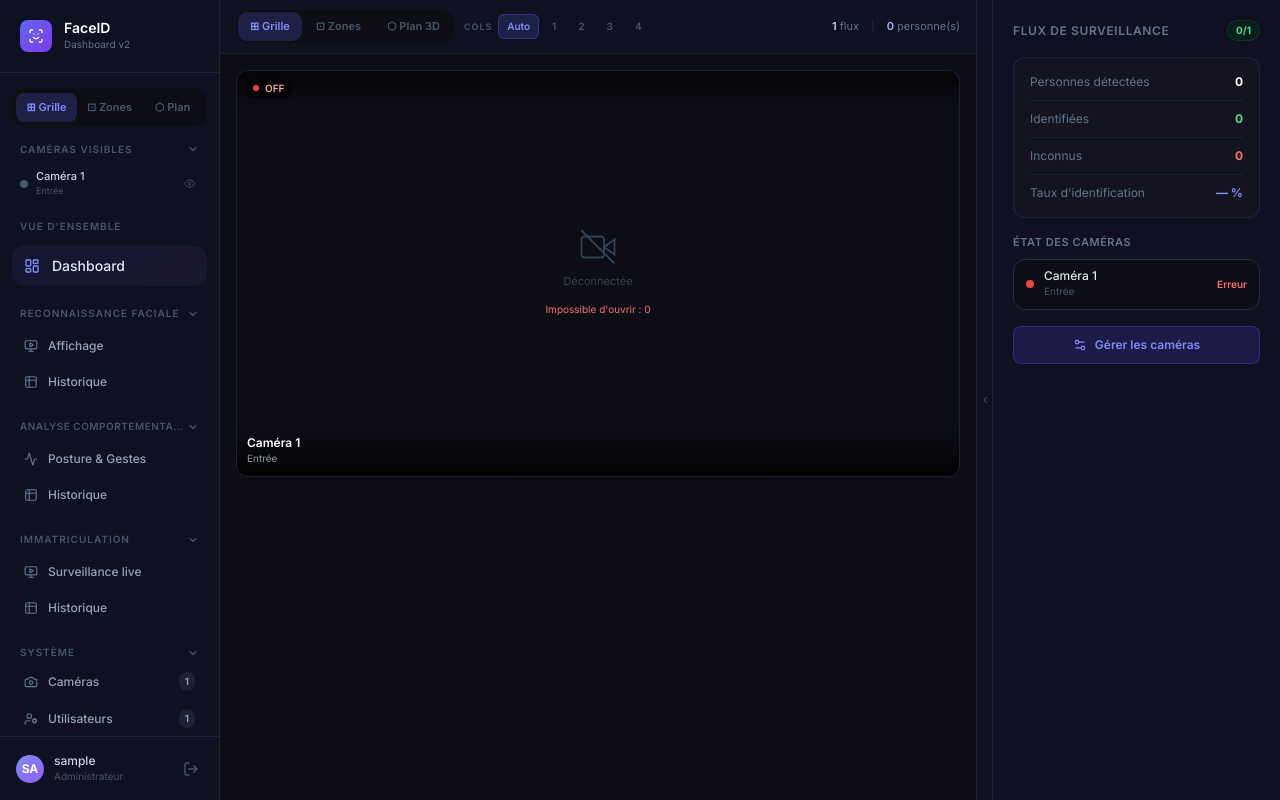
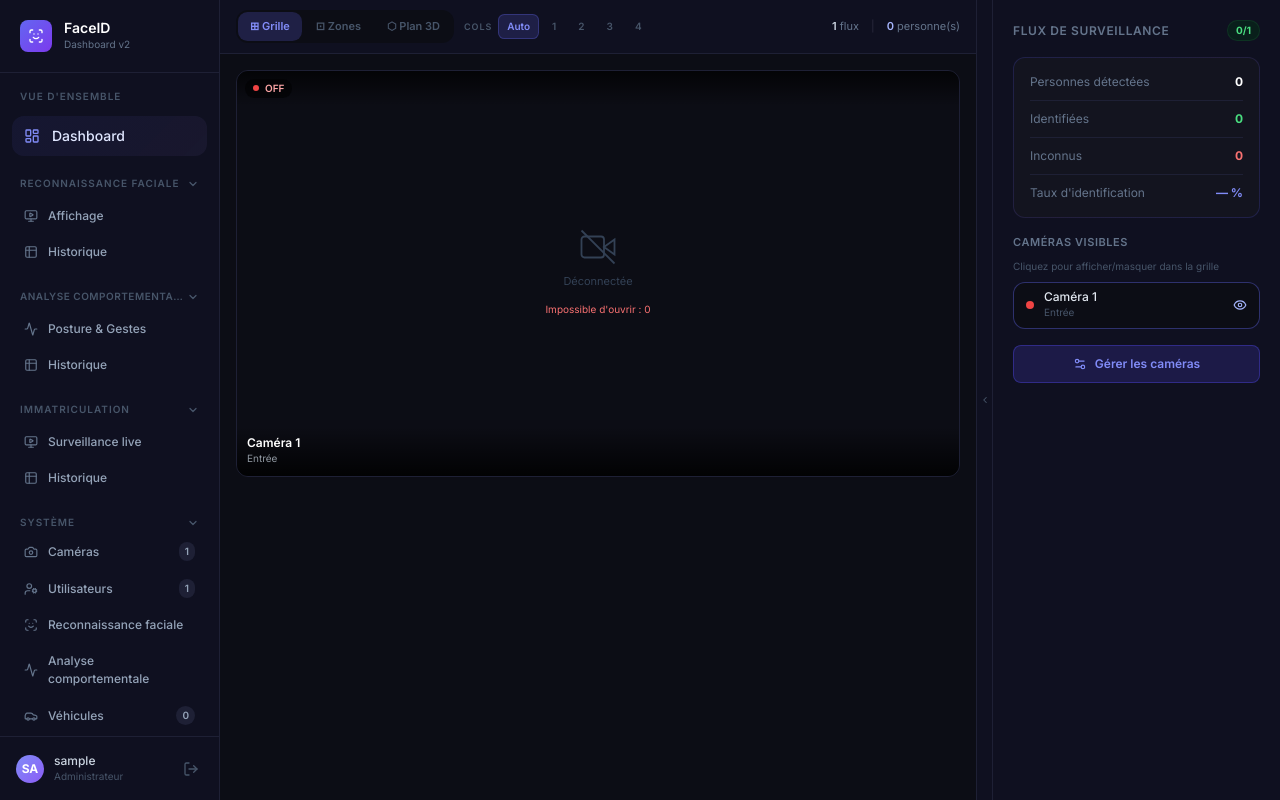
Before and after one commit to marouane1980/reconnaissance-faciale, a Flask app: page / in a window 1280 px wide. Run offline with Flask 3, Linux system fonts and the light colour scheme; the visitor is signed in with stand-in values (Sample User, id 1); data that the repository does not hold is empty; some libraries are stand-ins or nearby versions.

Commit message:
ui: nettoyage sidebar + caméras visibles + flux plaques sans visages
- Suppression du switcher Grille/Zones/Plan et de la liste 'Caméras visibles' dans la sidebar gauche
- Panneau droit du dashboard renommé 'Caméras visibles' : clic = toggle visibilité dans la grille (icône oeil ouvert/fermé)
- /video_feed accepte ?mode=plates : annotations plaques uniquement, pas de boîtes/visages, libellé 'Plaques connues / Inconnues'
- Surveillance live (immatriculation) utilise mode=plates pour Grille, Zones et Plan

```diff
--- a/app.py
+++ b/app.py
@@ -178,7 +178,8 @@ def _annotate(frame, results, beh_results=None, plate_results=None):
     return frame
 
 
-def _generate(cam_id):
+def _generate(cam_id, mode='full'):
+    """mode='full' (visages+plaques+comportement) ou 'plates' (plaques uniquement)."""
     cam = _cam_mgr.get(cam_id, safe=True) or {}
     cam_label = cam.get('label', cam_id)
     while True:
@@ -186,9 +187,18 @@ def _generate(cam_id):
         if frame is None:
             time.sleep(0.033)
             continue
-        results = _cam_mgr.get_results(cam_id)
         plate_results = plate_recognizer.get_results_for_camera(cam_label)
-        _annotate(frame, results, behavior.get_results(), plate_results)
+        if mode == 'plates':
+            _annotate_plates(frame, plate_results)
+            n_known   = sum(1 for r in (plate_results or []) if vehicle_manager.get_vehicle(r.get('plate', '')))
+            n_unknown = len(plate_results or []) - n_known
+            label = "Plaques connues: {}  Inconnues: {}".format(n_known, n_unknown)
+            (lw, lh), _ = cv2.getTextSize(label, cv2.FONT_HERSHEY_SIMPLEX, 0.6, 2)
+            cv2.rectangle(frame, (8, 8), (lw + 18, lh + 18), (20, 20, 20), cv2.FILLED)
+            cv2.putText(frame, label, (13, lh + 12), cv2.FONT_HERSHEY_SIMPLEX, 0.6, (220, 220, 220), 2)
+        else:
+            results = _cam_mgr.get_results(cam_id)
+            _annotate(frame, results, behavior.get_results(), plate_results)
         ok, buf = cv2.imencode('.jpg', frame, [cv2.IMWRITE_JPEG_QUALITY, 78])
         if ok:
             yield (b'--frame\r\nContent-Type: image/jpeg\r\n\r\n' + buf.tobytes() + b'\r\n')
@@ -289,7 +299,10 @@ def index():
 @login_required
 def video_feed():
     cam_id = request.args.get('cam_id') or _cam_mgr.first_id()
-    return Response(_generate(cam_id), mimetype='multipart/x-mixed-replace; boundary=frame')
+    mode   = request.args.get('mode', 'full')
+    if mode not in ('full', 'plates'):
+        mode = 'full'
+    return Response(_generate(cam_id, mode), mimetype='multipart/x-mixed-replace; boundary=frame')
 
 @app.route('/capture_profile', methods=['POST'])
 @login_required
--- a/templates/index.html
+++ b/templates/index.html
@@ -197,27 +197,6 @@
 
     <!-- Nav -->
     <nav class="flex-1 px-3 py-4 flex flex-col gap-1 overflow-y-auto">
-
-      <!-- Vue mode switcher (dashboard only) -->
-      <div class="flex gap-0.5 bg-[#0c0d15] rounded-xl p-1 mb-3 flex-shrink-0">
-        <button onclick="setViewMode('grid')" id="sb-vm-grid" title="Grille caméras"
-          class="vm-btn active flex-1 text-[11px] font-semibold py-1.5 rounded-lg">⊞ Grille</button>
-        <button onclick="setViewMode('zone')" id="sb-vm-zone" title="Vue par zone"
-          class="vm-btn flex-1 text-[11px] font-semibold py-1.5 rounded-lg">⊡ Zones</button>
-        <button onclick="setViewMode('plan')" id="sb-vm-plan" title="Plan 3D"
-          class="vm-btn flex-1 text-[11px] font-semibold py-1.5 rounded-lg">⬡ Plan</button>
-      </div>
-
-      <!-- Caméras visibles -->
-      <button onclick="toggleSec('camvis')" class="flex items-center justify-between w-full px-2 mb-1 group">
-        <p class="text-[10px] font-semibold text-slate-600 uppercase tracking-widest group-hover:text-slate-400 transition-colors">Caméras visibles</p>
-        <svg id="arr-camvis" xmlns="http://www.w3.org/2000/svg" width="12" height="12" viewBox="0 0 24 24" fill="none" stroke="currentColor" stroke-width="2.5" stroke-linecap="round" stroke-linejoin="round" class="text-slate-600 transition-transform duration-200 flex-shrink-0"><polyline points="6 9 12 15 18 9"/></svg>
-      </button>
-      <div id="sec-camvis" class="flex flex-col gap-0.5 mb-3">
-        <div id="camVisList">
-          <p class="text-[10px] text-slate-600 italic px-2">Chargement...</p>
-        </div>
-      </div>
 
       <!-- Vue d'ensemble (fixe) -->
       <p class="text-[10px] font-semibold text-slate-600 uppercase tracking-widest px-2 mb-2">Vue d'ensemble</p>
@@ -810,7 +789,8 @@
 
           <!-- Per-camera status -->
           <div>
-            <p class="text-[11px] text-slate-500 font-semibold uppercase tracking-wider mb-2">État des caméras</p>
+            <p class="text-[11px] text-slate-500 font-semibold uppercase tracking-wider mb-2">Caméras visibles</p>
+            <p class="text-[10px] text-slate-600 mb-2">Cliquez pour afficher/masquer dans la grille</p>
             <div id="dashCamList" class="flex flex-col gap-2">
               <p class="text-[11px] text-slate-600 italic">Chargement...</p>
             </div>
@@ -3480,23 +3460,31 @@
       _dashCamData.forEach(function(c) {
         var isVis  = _visibleCams.has(c.id);
         var dot    = c.connected ? 'bg-green-400 live-dot' : 'bg-red-500';
-        var stCls  = c.connected ? 'text-green-400' : 'text-red-400';
-        var stTxt  = c.connected ? 'Connectée' : (c.error ? 'Erreur' : 'Arrêtée');
         var rooms  = (c.rooms||[]).slice(0,2).join(', ') || '—';
         var div    = document.createElement('div');
-        div.className = 'flex items-center gap-2.5 bg-[#0c0d15] border rounded-xl px-3 py-2.5 cursor-pointer transition-all ' +
-          (isVis ? 'border-[#2a2b3d] hover:border-indigo-500/40' : 'border-[#1e2035] opacity-40');
-        div.onclick = function() { openCamFullscreen(c.id); setNav('dashboard'); };
-        div.title   = isVis ? 'Cliquer pour plein écran' : 'Caméra masquée — cliquer pour la réafficher';
+        div.className = 'flex items-center gap-2.5 bg-[#0c0d15] border rounded-xl px-3 py-2 cursor-pointer transition-all ' +
+          (isVis ? 'border-indigo-500/40' : 'border-[#1e2035] opacity-50');
+        div.onclick = function() { toggleCamVisibility(c.id); };
+        div.title   = isVis ? 'Cliquer pour masquer' : 'Cliquer pour afficher';
+        var eyeIcon = isVis
+          ? '<svg xmlns="http://www.w3.org/2000/svg" width="14" height="14" viewBox="0 0 24 24" fill="none" stroke="#a5b4fc" stroke-width="2" stroke-linecap="round" stroke-linejoin="round"><path d="M2 12s3-7 10-7 10 7 10 7-3 7-10 7-10-7-10-7Z"/><circle cx="12" cy="12" r="3"/></svg>'
+          : '<svg xmlns="http://www.w3.org/2000/svg" width="14" height="14" viewBox="0 0 24 24" fill="none" stroke="#475569" stroke-width="2" stroke-linecap="round" stroke-linejoin="round"><path d="M9.88 9.88a3 3 0 1 0 4.24 4.24"/><path d="M10.73 5.08A10.43 10.43 0 0 1 12 5c7 0 10 7 10 7a13.16 13.16 0 0 1-1.67 2.68"/><path d="M6.61 6.61A13.526 13.526 0 0 0 2 12s3 7 10 7a9.74 9.74 0 0 0 5.39-1.61"/><line x1="2" y1="2" x2="22" y2="22"/></svg>';
         div.innerHTML =
           '<span class="w-2 h-2 rounded-full flex-shrink-0 ' + dot + '"></span>' +
           '<div class="flex-1 min-w-0">' +
             '<p class="text-xs font-medium text-slate-200 truncate leading-none">' + escHtml(c.label||c.id) + '</p>' +
             '<p class="text-[10px] text-slate-600 truncate mt-0.5">' + escHtml(rooms) + '</p>' +
           '</div>' +
-          '<span class="text-[10px] font-semibold ' + stCls + ' flex-shrink-0">' + stTxt + '</span>';
+          '<span class="flex-shrink-0">' + eyeIcon + '</span>';
         list.appendChild(div);
       });
+    }
+
+    function toggleCamVisibility(camId) {
+      if (_visibleCams.has(camId)) _visibleCams.delete(camId);
+      else                          _visibleCams.add(camId);
+      refreshDashCamList();
+      if (_viewMode === 'grid') renderCamGrid();
     }
 
     // ── Helpers ──
@@ -3632,7 +3620,7 @@
         return;
       }
       grid.innerHTML = cams.map(function(c) {
-        var feedSrc = '/video_feed?cam_id=' + encodeURIComponent(c.id);
+        var feedSrc = '/video_feed?cam_id=' + encodeURIComponent(c.id) + '&mode=plates';
         var dotCls  = c.connected ? 'bg-green-400 live-dot' : 'bg-red-500';
         var liveLbl = c.connected ? 'LIVE' : 'OFF';
         return '<div class="relative rounded-xl overflow-hidden bg-[#0c0d15] border border-[#1e2035]" style="aspect-ratio:16/9">' +
@@ -3681,7 +3669,7 @@
         var first = cams.find(function(c){ return c.connected; }) || cams[0];
         var nConn = cams.filter(function(c){ return c.connected; }).length;
         var feedHtml = (first && first.connected)
-          ? '<img src="/video_feed?cam_id=' + encodeURIComponent(first.id) + '" class="absolute inset-0 w-full h-full object-cover">'
+          ? '<img src="/video_feed?cam_id=' + encodeURIComponent(first.id) + '&mode=plates" class="absolute inset-0 w-full h-full object-cover">'
           : '<div class="absolute inset-0 flex flex-col items-center justify-center gap-2 text-slate-700"><svg xmlns="http://www.w3.org/2000/svg" width="32" height="32" viewBox="0 0 24 24" fill="none" stroke="currentColor" stroke-width="1.2"><path d="M23 7l-7 5 7 5V7z"/><rect x="1" y="5" width="15" height="14" rx="2"/></svg><p class="text-[11px]">Aucun flux actif</p></div>';
         return '<div class="gradient-border rounded-2xl overflow-hidden hover:border-amber-500/50 transition-all hover:shadow-xl hover:shadow-black/50">' +
           '<div class="relative bg-[#0c0d15] overflow-hidden" style="aspect-ratio:16/9">' +
@@ -3737,7 +3725,7 @@
         if (firstConn) {
           preview =
             '<div class="relative rounded-lg overflow-hidden mb-2.5" style="aspect-ratio:16/9;background:#000">' +
-              '<img src="/video_feed?cam_id=' + encodeURIComponent(firstConn.id) + '" class="absolute inset-0 w-full h-full object-cover opacity-80">' +
+              '<img src="/video_feed?cam_id=' + encodeURIComponent(firstConn.id) + '&mode=plates" class="absolute inset-0 w-full h-full object-cover opacity-80">' +
               '<div class="absolute inset-0 bg-gradient-to-t from-black/40 to-transparent"></div>' +
               '<div class="absolute bottom-1 left-1.5 flex items-center gap-1">' +
                 '<span class="w-1.5 h-1.5 rounded-full bg-amber-400 live-dot inline-block"></span>' +
```
